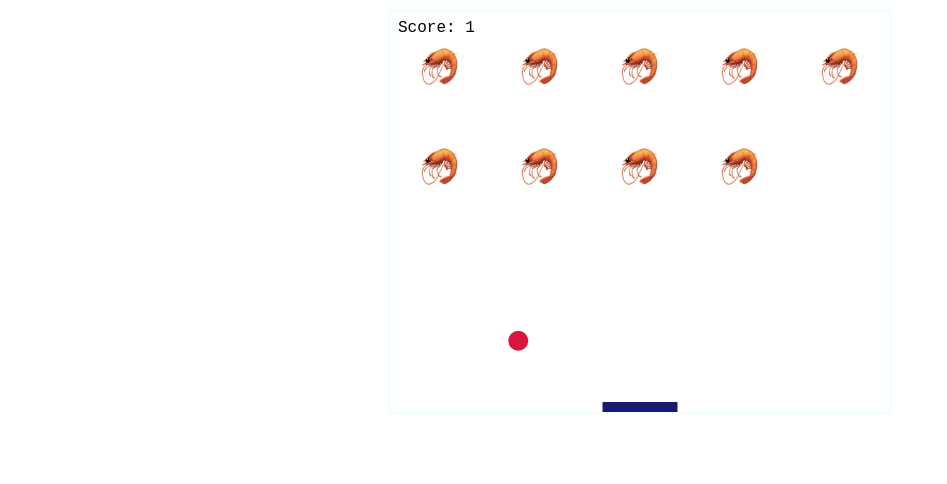
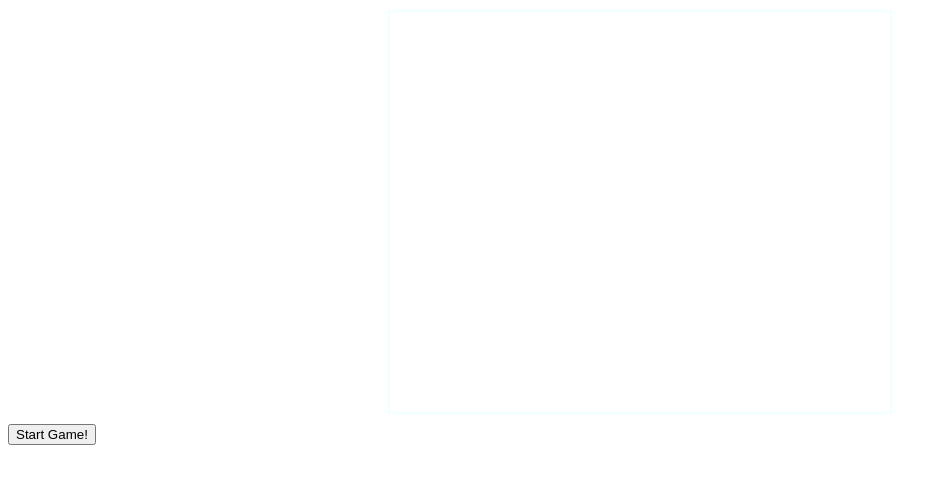
Before and after one commit to cherimarie/pure-javascript-game, a website: page index.html in a window 1280 px wide. Shown: the whole page, without its empty margins (0-947 px from the left). Drawn offline with Linux system fonts and the light colour scheme.

Commit message:
Start game on button press

```diff
--- a/bundle.js
+++ b/bundle.js
@@ -1,8 +1,20 @@
-(function () { function r (e, n, t) { function o (i, f) { if (!n[i]) { if (!e[i]) { var c = typeof require === 'function' && require; if (!f && c) return c(i, !0); if (u) return u(i, !0); var a = new Error("Cannot find module '" + i + "'"); throw a.code = 'MODULE_NOT_FOUND', a } var p = n[i] = { exports: {} }; e[i][0].call(p.exports, function (r) { var n = e[i][1][r]; return o(n || r) }, p, p.exports, r, e, n, t) } return n[i].exports } for (var u = typeof require === 'function' && require, i = 0; i < t.length; i++)o(t[i]); return o } return r })()({
-  1: [function (require, module, exports) {
+(function(){function r(e,n,t){function o(i,f){if(!n[i]){if(!e[i]){var c="function"==typeof require&&require;if(!f&&c)return c(i,!0);if(u)return u(i,!0);var a=new Error("Cannot find module '"+i+"'");throw a.code="MODULE_NOT_FOUND",a}var p=n[i]={exports:{}};e[i][0].call(p.exports,function(r){var n=e[i][1][r];return o(n||r)},p,p.exports,r,e,n,t)}return n[i].exports}for(var u="function"==typeof require&&require,i=0;i<t.length;i++)o(t[i]);return o}return r})()({1:[function(require,module,exports){
+const startButton = document.getElementById('start')
+startButton.addEventListener('click', startGame)
+
+var img = new Image()
+
+function startGame(){
+  startButton.classList.add('hidden')
+  img.src = 'shrimp.png'
+
+  // ENTRY POINT TO THE ACTION:
+  img.onload = function () {
+    draw()
+  }
+}
 // use strict;
-    var { build } = require('./objectDefs/brick')
-    build()
+
 var canvas = document.getElementById('myCanvas')
 var ctx = canvas.getContext('2d')
 
@@ -40,13 +52,6 @@
   }
 }
 
-    var img = new Image()
-    img.src = 'shrimp.png'
-
-    // ENTRY POINT TO THE ACTION:
-    img.onload = function () {
-      draw()
-    }
 
 function drawBricks () {
   for (var c = 0; c < brickColumnCount; c++) {
@@ -178,12 +183,5 @@
   // set sign to match sign of current d
   return newD * Math.sign(d)
 }
-  }, { './objectDefs/brick': 2 }],
-  2: [function (require, module, exports) {
-    function build () {
-      console.log('building')
-    }
 
-    module.exports = { build }
-  }, {}]
-}, {}, [1])
+},{}]},{},[1]);
--- a/index.html
+++ b/index.html
@@ -9,10 +9,14 @@
 				display: block;
 				margin: 10px auto;
 		}
+    .hidden {
+      display: none;
+    }
 		</style>
 </head>
 <body>
 <canvas id="myCanvas" width="500" height="400"></canvas>
+<button id="start">Start Game!</button>
 <script src="bundle.js" type="module"></script>
 </body>
 </html>
```
Also changed, not shown: gameplay.js (+15 -9 lines). Lines whose indentation alone changed are shown as unchanged.
